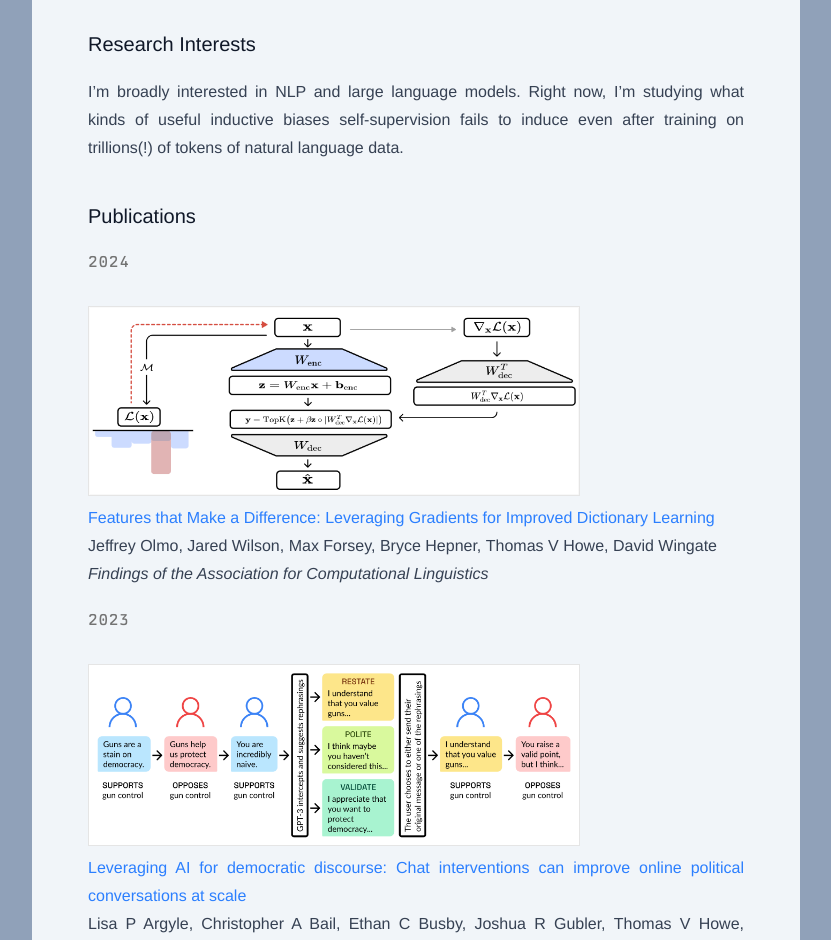
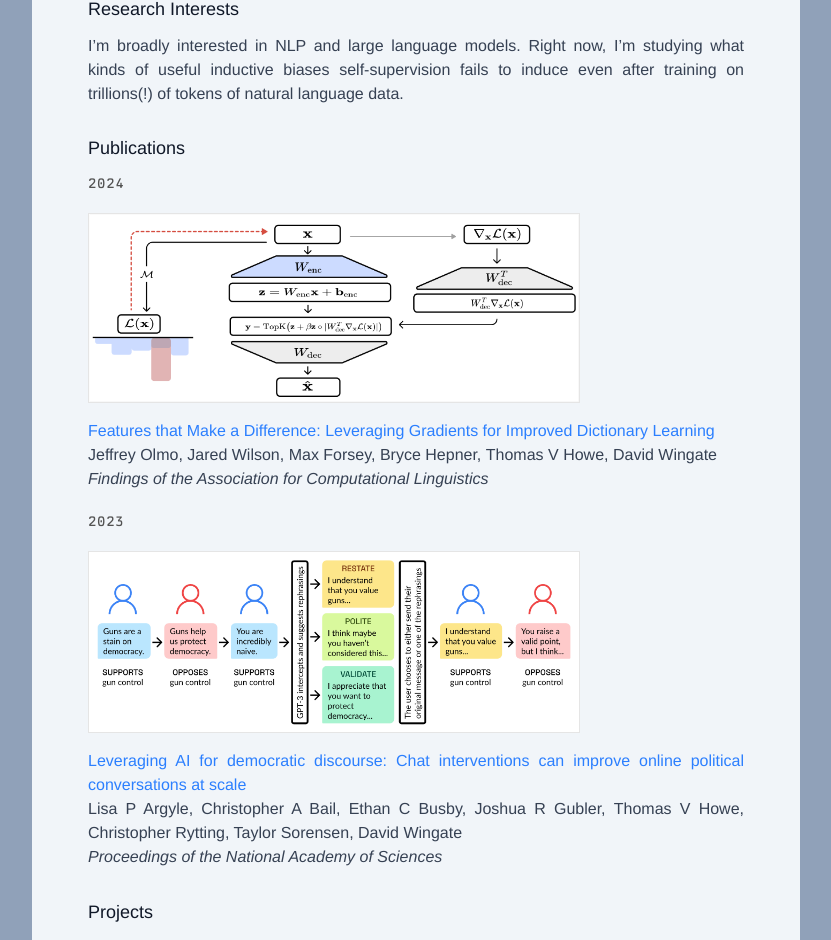
Before and after one commit to vinhowe/website, a SvelteKit app: page / in a window 1280 px wide. Shown: the part 374-1314 px from the top of the page, without its empty margins (224-1055 px from the left). Built offline with nearby package versions, Linux system fonts and the light colour scheme; a web font is replaced by a local one.

Commit message:
Mess with styles

```diff
--- a/src/routes/+page.svelte
+++ b/src/routes/+page.svelte
@@ -12,7 +12,7 @@
 
 {#snippet yearHeading(year: number)}
 	<div class="not-prose contents">
-		<h3 class="font-mono text-base font-medium tracking-wider text-neutral-500 uppercase">
+		<h3 class="font-mono text-sm font-medium tracking-wider text-neutral-600 uppercase">
 			{year}
 		</h3>
 	</div>
@@ -21,7 +21,7 @@
 <div class="flex h-full w-full items-start justify-center bg-slate-400">
 	<div class="m-3 flex flex-col max-w-3xl bg-slate-100 p-8 text-slate-800 sm:m-6 sm:p-14">
 		<VinHeader />
-		<div class="prose [&_a]:no-underline flex-col text-justify max-w-none">
+		<div class="prose [&_a]:no-underline flex-col text-justify max-w-none leading-normal">
 			<p>
 				I&rsquo;m a Master's student in computer science at Brigham Young University, having
 				recently completed a Bachelor's in BYU's Applied and Computational Mathematics program. I
@@ -43,14 +43,14 @@
 					></b
 				>.
 			</p>
-			<h2>Research Interests</h2>
+			<h3>Research Interests</h3>
 			<p>
 				I&rsquo;m broadly interested in NLP and large language models. Right now, I&rsquo;m studying
 				what kinds of useful inductive biases self-supervision fails to induce even after training
 				on trillions(!) of tokens of natural language data.
 			</p>
 			{#if posts.length}
-				<h2>Blog</h2>
+				<h3>Blog</h3>
 				<div class="flex flex-col gap-1">
 					{#each posts as post}
 						<div class="flex items-baseline justify-between gap-4">
@@ -66,7 +66,7 @@
 					{/each}
 				</div>
 			{/if}
-			<h2>Publications</h2>
+			<h3>Publications</h3>
 			{@render yearHeading(2024)}
 			<p>
 				<a
@@ -76,7 +76,7 @@
 					<img
 						src="/gsae-preview.png"
 						alt="Diagram of gradient sparse autoencoder (gSAE)"
-						class="mb-2 border border-neutral-200 md:w-3/4"
+						class="[&]:my-4 border border-neutral-200 md:w-3/4"
 					/>
 					Features that Make a Difference: Leveraging Gradients for Improved Dictionary Learning</a
 				>
@@ -95,7 +95,7 @@
 					<img
 						src="/chatroom-preview.png"
 						alt="Preview of chatroom"
-						class="mb-2 border border-neutral-200 md:w-3/4"
+						class="[&]:my-4 border border-neutral-200 md:w-3/4"
 					/>
 					Leveraging AI for democratic discourse: Chat interventions can improve online political conversations
 					at scale</a
@@ -107,14 +107,14 @@
 				<br />
 				<i>Proceedings of the National Academy of Sciences</i>
 			</p>
-			<h2>Projects</h2>
+			<h3>Projects</h3>
 			{@render yearHeading(2025)}
 			<p>
 				<a href="https://sequence.toys">
 					<img
 						src="/sequence-toy-preview.png"
 						alt="Preview of Sequence Toy"
-						class="mb-2 border border-neutral-200 md:w-3/4"
+						class="[&]:my-4 border border-neutral-200 md:w-3/4"
 					/>
 				</a>
 				<b class="font-medium"
```
